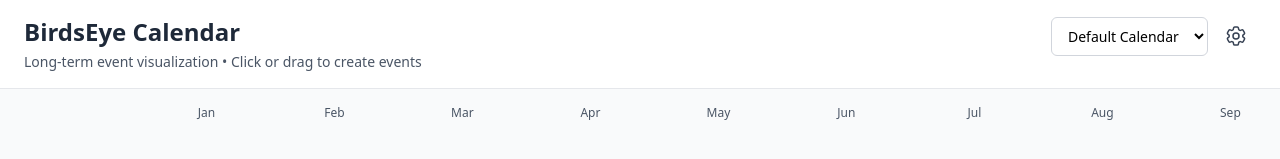
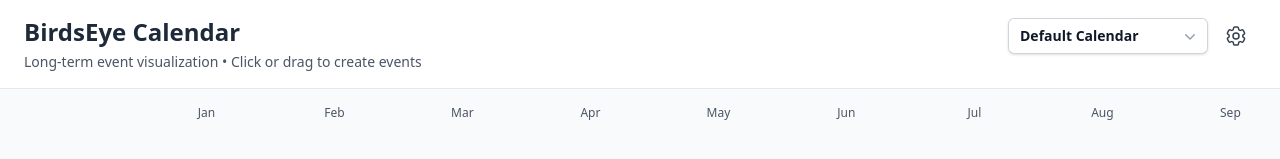
Before and after one commit to cktang88/birdseye-cal, a React (Vite) app: page / in a window 1280 px wide. Shown: the top 159 px of the page. Built offline with nearby package versions, Linux system fonts and the light colour scheme.

Commit message:
better dropdown

```diff
--- a/src/App.tsx
+++ b/src/App.tsx
@@ -2,6 +2,7 @@ import { useState, useMemo } from "react";
 import { CalendarGrid } from "./components/Calendar/CalendarGrid";
 import { EventModal } from "./components/Modal/EventModal";
 import { SettingsModal } from "./components/Modal/SettingsModal";
+import { Dropdown } from "./components/ui/Dropdown";
 import { useEventStore } from "./store/eventStore";
 import { useUserStore, DEFAULT_CALENDAR_ID } from "./store/userStore";
 import type { Event, GridCell, EventFormData } from "./types";
@@ -100,17 +101,15 @@ function App() {
           </div>
           <div className="flex items-center gap-2">
             {/* Calendar Switcher */}
-            <select
+            <Dropdown
               value={activeCalendarId}
-              onChange={(e) => setActiveCalendar(e.target.value)}
-              className="px-3 py-2 border border-gray-300 rounded-md focus:outline-none focus:ring-2 focus:ring-blue-500 text-sm"
-            >
-              {calendars.map((calendar) => (
-                <option key={calendar.id} value={calendar.id}>
-                  {calendar.name}
-                </option>
-              ))}
-            </select>
+              onChange={setActiveCalendar}
+              options={calendars.map((calendar) => ({
+                value: calendar.id,
+                label: calendar.name,
+              }))}
+              className="min-w-[200px]"
+            />
 
             {/* Settings Button */}
             <button
--- a/src/components/Modal/EventModal.tsx
+++ b/src/components/Modal/EventModal.tsx
@@ -3,6 +3,7 @@ import type { Event, EventFormData } from "../../types";
 import { toISODateString } from "../../utils/dateHelpers";
 import { EVENT_COLORS } from "../../constants/grid";
 import { useUserStore, DEFAULT_CALENDAR_ID } from "../../store/userStore";
+import { Dropdown } from "../ui/Dropdown";
 
 interface EventModalProps {
   isOpen: boolean;
@@ -167,19 +168,17 @@ export function EventModal({
             <label className="block text-sm font-medium text-gray-700 mb-1">
               Calendar
             </label>
-            <select
+            <Dropdown
               value={formData.calendarId || DEFAULT_CALENDAR_ID}
-              onChange={(e) =>
-                setFormData({ ...formData, calendarId: e.target.value })
+              onChange={(value) =>
+                setFormData({ ...formData, calendarId: value })
               }
-              className="w-full px-3 py-2 border border-gray-300 rounded-md focus:outline-none focus:ring-2 focus:ring-blue-500"
-            >
-              {calendars.map((calendar) => (
-                <option key={calendar.id} value={calendar.id}>
-                  {calendar.name}
-                </option>
-              ))}
-            </select>
+              options={calendars.map((calendar) => ({
+                value: calendar.id,
+                label: calendar.name,
+              }))}
+              className="w-full"
+            />
           </div>
 
           {/* Color */}
--- /dev/null
+++ b/src/components/ui/Dropdown.tsx
@@ -0,0 +1,106 @@
+import { useState, useRef, useEffect } from "react";
+
+interface DropdownOption {
+  value: string;
+  label: string;
+}
+
+interface DropdownProps {
+  value: string;
+  options: DropdownOption[];
+  onChange: (value: string) => void;
+  placeholder?: string;
+  className?: string;
+}
+
+export function Dropdown({
+  value,
+  options,
+  onChange,
+  placeholder = "Select...",
+  className = "",
+}: DropdownProps) {
+  const [isOpen, setIsOpen] = useState(false);
+  const dropdownRef = useRef<HTMLDivElement>(null);
+
+  const selectedOption = options.find((opt) => opt.value === value);
+
+  useEffect(() => {
+    const handleClickOutside = (event: MouseEvent) => {
+      if (
+        dropdownRef.current &&
+        !dropdownRef.current.contains(event.target as Node)
+      ) {
+        setIsOpen(false);
+      }
+    };
+
+    if (isOpen) {
+      document.addEventListener("mousedown", handleClickOutside);
+    }
+
+    return () => {
+      document.removeEventListener("mousedown", handleClickOutside);
+    };
+  }, [isOpen]);
+
+  const handleSelect = (optionValue: string) => {
+    onChange(optionValue);
+    setIsOpen(false);
+  };
+
+  return (
+    <div ref={dropdownRef} className={`relative inline-block ${className}`}>
+      {/* Trigger Button */}
+      <button
+        type="button"
+        onClick={() => setIsOpen(!isOpen)}
+        className="inline-flex w-full justify-center gap-x-1.5 rounded-md bg-white px-3 py-2 text-sm font-semibold text-gray-900 shadow-sm ring-1 ring-inset ring-gray-300 hover:bg-gray-50 transition-colors"
+      >
+        <span className="flex-1 text-left truncate">
+          {selectedOption ? selectedOption.label : placeholder}
+        </span>
+        <svg
+          viewBox="0 0 20 20"
+          fill="currentColor"
+          aria-hidden="true"
+          className={`-mr-1 size-5 text-gray-400 transition-transform duration-200 ${
+            isOpen ? "rotate-180" : ""
+          }`}
+        >
+          <path
+            d="M5.22 8.22a.75.75 0 0 1 1.06 0L10 11.94l3.72-3.72a.75.75 0 1 1 1.06 1.06l-4.25 4.25a.75.75 0 0 1-1.06 0L5.22 9.28a.75.75 0 0 1 0-1.06Z"
+            clipRule="evenodd"
+            fillRule="evenodd"
+          />
+        </svg>
+      </button>
+
+      {/* Dropdown Menu */}
+      {isOpen && (
+        <div
+          className="absolute right-0 z-10 mt-2 w-full min-w-56 origin-top-right rounded-md bg-white shadow-lg ring-1 ring-black/5 focus:outline-none animate-in fade-in-0 zoom-in-95 duration-100"
+          role="menu"
+          aria-orientation="vertical"
+        >
+          <div className="py-1">
+            {options.map((option) => (
+              <button
+                key={option.value}
+                onClick={() => handleSelect(option.value)}
+                className={`block w-full px-4 py-2 text-left text-sm transition-colors ${
+                  option.value === value
+                    ? "bg-gray-100 text-gray-900 font-medium"
+                    : "text-gray-700 hover:bg-gray-50 hover:text-gray-900"
+                }`}
+                role="menuitem"
+              >
+                {option.label}
+              </button>
+            ))}
+          </div>
+        </div>
+      )}
+    </div>
+  );
+}
--- a/tailwind.config.js
+++ b/tailwind.config.js
@@ -8,7 +8,20 @@ export default {
     extend: {
       gridTemplateColumns: {
         '52': 'repeat(52, minmax(0, 1fr))',
-      }
+      },
+      keyframes: {
+        'fade-in': {
+          '0%': { opacity: '0' },
+          '100%': { opacity: '1' },
+        },
+        'zoom-in': {
+          '0%': { transform: 'scale(0.95)' },
+          '100%': { transform: 'scale(1)' },
+        },
+      },
+      animation: {
+        'in': 'fade-in 0.1s ease-out, zoom-in 0.1s ease-out',
+      },
     },
   },
   plugins: [],
```
